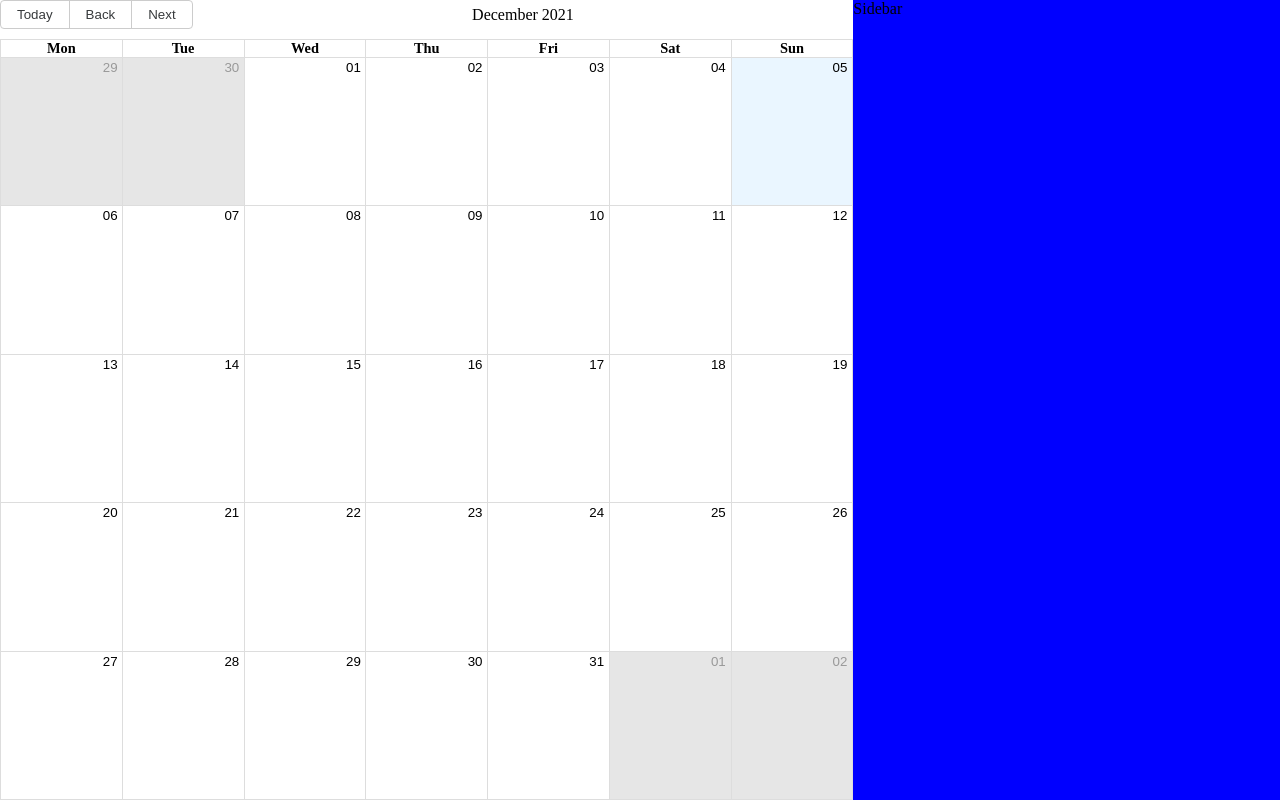
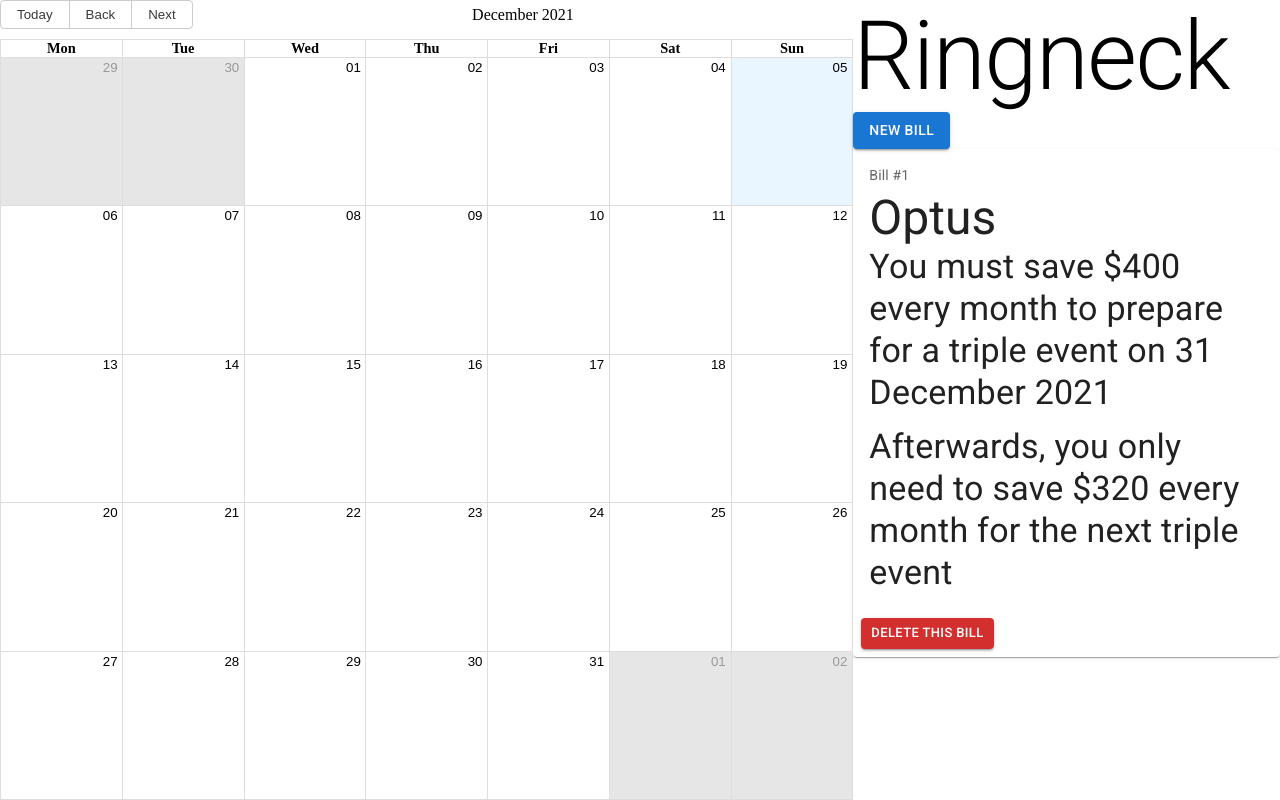
Before and after one commit to christianceb/ringneck, a React (Create React App) app: page / in a window 1280 px wide. Built offline with nearby package versions, Linux system fonts and the light colour scheme.

Commit message:
Complete initial frontend components

```diff
--- a/package.json
+++ b/package.json
@@ -5,6 +5,7 @@
   "dependencies": {
     "@emotion/react": "^11.7.0",
     "@emotion/styled": "^11.6.0",
+    "@mui/lab": "^5.0.0-alpha.58",
     "@mui/material": "^5.2.2",
     "@testing-library/jest-dom": "^5.16.0",
     "@testing-library/react": "^11.2.7",
--- a/public/index.html
+++ b/public/index.html
@@ -24,7 +24,8 @@
       work correctly both with client-side routing and a non-root public URL.
       Learn how to configure a non-root public URL by running `npm run build`.
     -->
-    <title>React App</title>
+    <link rel="stylesheet" href="https://fonts.googleapis.com/css?family=Roboto:300,400,500,700&display=swap" />
+    <title>Ringneck birdy</title>
   </head>
   <body>
     <noscript>You need to enable JavaScript to run this app.</noscript>
--- /dev/null
+++ b/src/Components/Bill.tsx
@@ -0,0 +1,26 @@
+import { Card, CardActions, CardContent} from '@mui/material';
+import Button from '@mui/material/Button';
+import Typography from '@mui/material/Typography';
+
+const Bill = () =>
+    <Card sx={{ minWidth: 275 }}>
+        <CardContent>
+            <Typography sx={{ fontSize: 14 }} color="text.secondary" gutterBottom>
+                Bill #1
+            </Typography>
+            <Typography variant="h3" component="div">
+                Optus
+            </Typography>
+            <Typography variant="h4" component="div" gutterBottom>
+                You must save {"$400"} every month to prepare for a triple event on {"31 December 2021"}
+            </Typography>
+            <Typography variant="h4" component="div">
+                Afterwards, you only need to save {"$320"} every month for the next triple event
+            </Typography>
+        </CardContent>
+        <CardActions>
+            <Button color="error" variant="contained" size="small">Delete this bill</Button>
+        </CardActions>
+    </Card>;
+
+export default Bill;
--- /dev/null
+++ b/src/Components/Bills.tsx
@@ -0,0 +1,28 @@
+import * as React from 'react';
+import { Typography, Grid, Button } from '@mui/material';
+// import NewBill from './Bills/Modal/NewBill'
+import { NewBillDialog } from './Bills/Modal/NewBillDialog';
+import Bill from "./Bill"
+
+const Bills = () => {
+    const [open, setOpen] = React.useState(false);
+    const handleOpen = () => setOpen(true);
+    const handleClose = () => setOpen(false);
+
+    return <Grid container>
+        <Grid item xs={12}>
+            <Typography variant="h1" component="div">
+                Ringneck
+            </Typography>
+            <>
+                <Button variant="contained" onClick={handleOpen}>New Bill</Button>
+                <NewBillDialog handleClose={handleClose} open={open} />
+            </>
+        </Grid>
+        <Grid item xs={12}>
+            <Bill />
+        </Grid>
+    </Grid>
+}
+
+export default Bills;
--- /dev/null
+++ b/src/Components/Bills/Forms/DatePicker.tsx
@@ -0,0 +1,28 @@
+import * as React from 'react';
+import TextField, { TextFieldProps } from '@mui/material/TextField';
+import AdapterMoment from '@mui/lab/AdapterMoment';
+import LocalizationProvider from '@mui/lab/LocalizationProvider';
+import { DatePicker as MuiDatePicker } from '@mui/lab';
+
+const DatePickerTextField = (params: TextFieldProps) => {
+  params.variant = "standard";
+
+  return <TextField {...params} />
+};
+
+export default function DatePicker() {
+  const [value, setValue] = React.useState<Date | null>(null);
+
+  return (
+    <LocalizationProvider dateAdapter={AdapterMoment}>
+      <MuiDatePicker
+        label="Due date"
+        value={value}
+        onChange={(newValue) => {
+          setValue(newValue);
+        }}
+        renderInput={DatePickerTextField}
+      />
+    </LocalizationProvider>
+  );
+}
--- /dev/null
+++ b/src/Components/Bills/Forms/NewBill.tsx
@@ -0,0 +1,12 @@
+import { Button, ButtonGroup } from '@mui/material';
+import TextField from '@mui/material/TextField';
+import BasicDatePicker from "./DatePicker";
+
+const NewBill = () =>
+    <>
+        <div><TextField variant="standard" required label="Name" /></div>
+        <div><TextField variant="standard" required label="Amount payable" type="number" /></div>
+        <BasicDatePicker />
+    </>
+
+export { NewBill };
--- /dev/null
+++ b/src/Components/Bills/Modal/NewBill.tsx
@@ -0,0 +1,41 @@
+import * as React from 'react';
+import Box from '@mui/material/Box';
+import Button from '@mui/material/Button';
+import Modal from '@mui/material/Modal';
+import { NewBill as NewBillForm } from "../Forms/NewBill";
+
+const style = {
+  position: 'absolute' as 'absolute',
+  top: '50%',
+  left: '50%',
+  transform: 'translate(-50%, -50%)',
+  width: 400,
+  bgcolor: 'background.paper',
+  border: '2px solid #000',
+  boxShadow: 24,
+  p: 4,
+};
+
+const NewBill = function () {
+  const [open, setOpen] = React.useState(false);
+  const handleOpen = () => setOpen(true);
+  const handleClose = () => setOpen(false);
+
+  return (
+    <div>
+      <Button onClick={handleOpen}>Add Bill</Button>
+      <Modal
+        open={open}
+        onClose={handleClose}
+        aria-labelledby="modal-modal-title"
+        aria-describedby="modal-modal-description"
+      >
+        <Box sx={style}>
+            <NewBillForm />
+        </Box>
+      </Modal>
+    </div>
+  );
+}
+
+export default NewBill;
--- /dev/null
+++ b/src/Components/Bills/Modal/NewBillDialog.tsx
@@ -0,0 +1,21 @@
+import { Dialog, DialogTitle, DialogContent, DialogActions, Button, ButtonGroup } from "@mui/material";
+import { NewBill as NewBillForm } from "../Forms/NewBill";
+
+const NewBillDialog = (props: any) => {
+    return <>
+        <Dialog open={props.open} onClose={props.handleClose}>
+            <DialogTitle>New Bill</DialogTitle>
+            <DialogContent>
+                <NewBillForm />
+            </DialogContent>
+            <DialogActions>
+                <ButtonGroup variant="contained">
+                    <Button color="error" onClick={props.handleClose}>Cancel</Button>
+                    <Button>Submit</Button>
+                </ButtonGroup>
+            </DialogActions>
+        </Dialog>
+    </>;
+}
+
+export { NewBillDialog };
--- a/src/Components/Main.tsx
+++ b/src/Components/Main.tsx
@@ -1,4 +1,5 @@
 import Grid from '@mui/material/Grid';
+import Bills from './Bills';
 import Calendar from './Calendar';
 
 const Main = () =>
@@ -6,8 +7,9 @@
         <Grid item xs={8} height="100vh">
             <Calendar />
         </Grid>
-        <Grid item xs={4} bgcolor="blue" height="100vh">
-            Sidebar
+        <Grid item xs={4} height="100vh">
+            {/* <Header /> */}
+            <Bills />
         </Grid>
     </Grid>
 
```
Also changed, not shown: src/Components/Bills/Header.tsx (added, +14 -0 lines), 1 other file (tests, documents, lock files or other folders).
